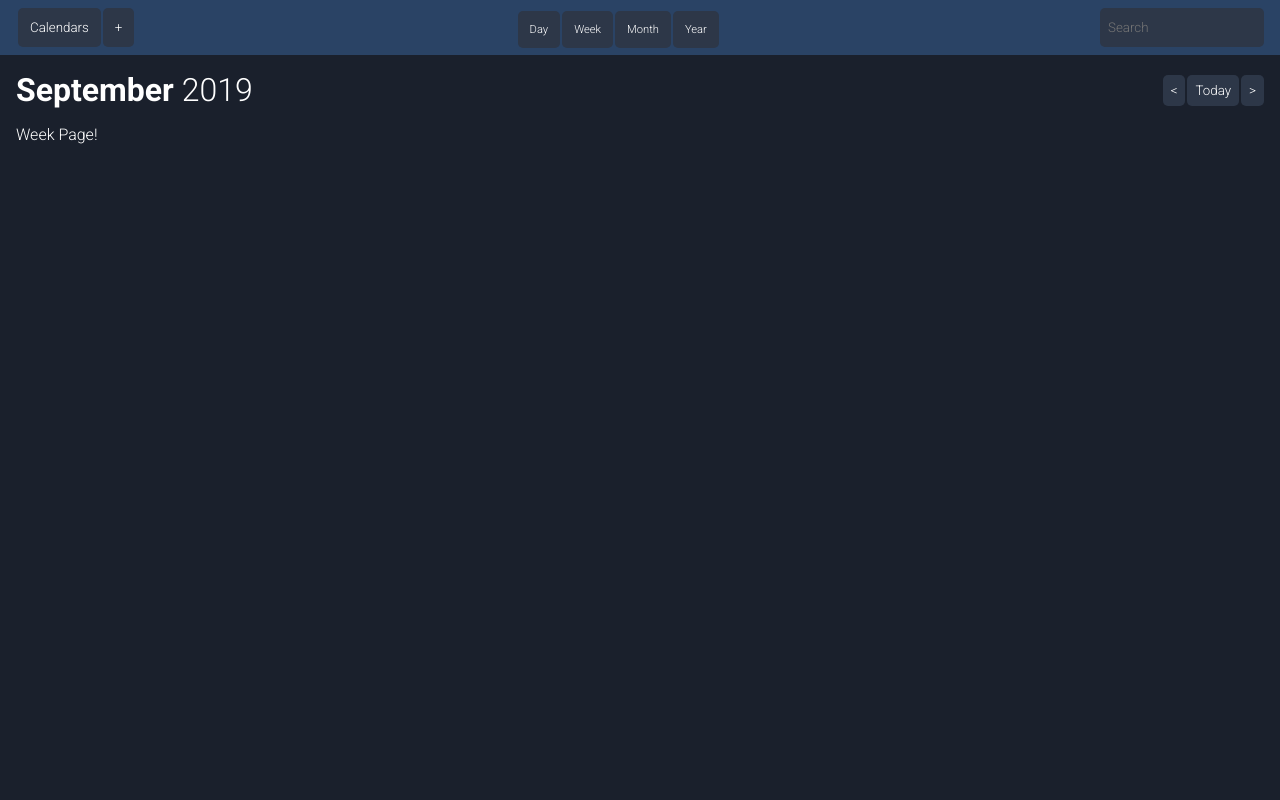
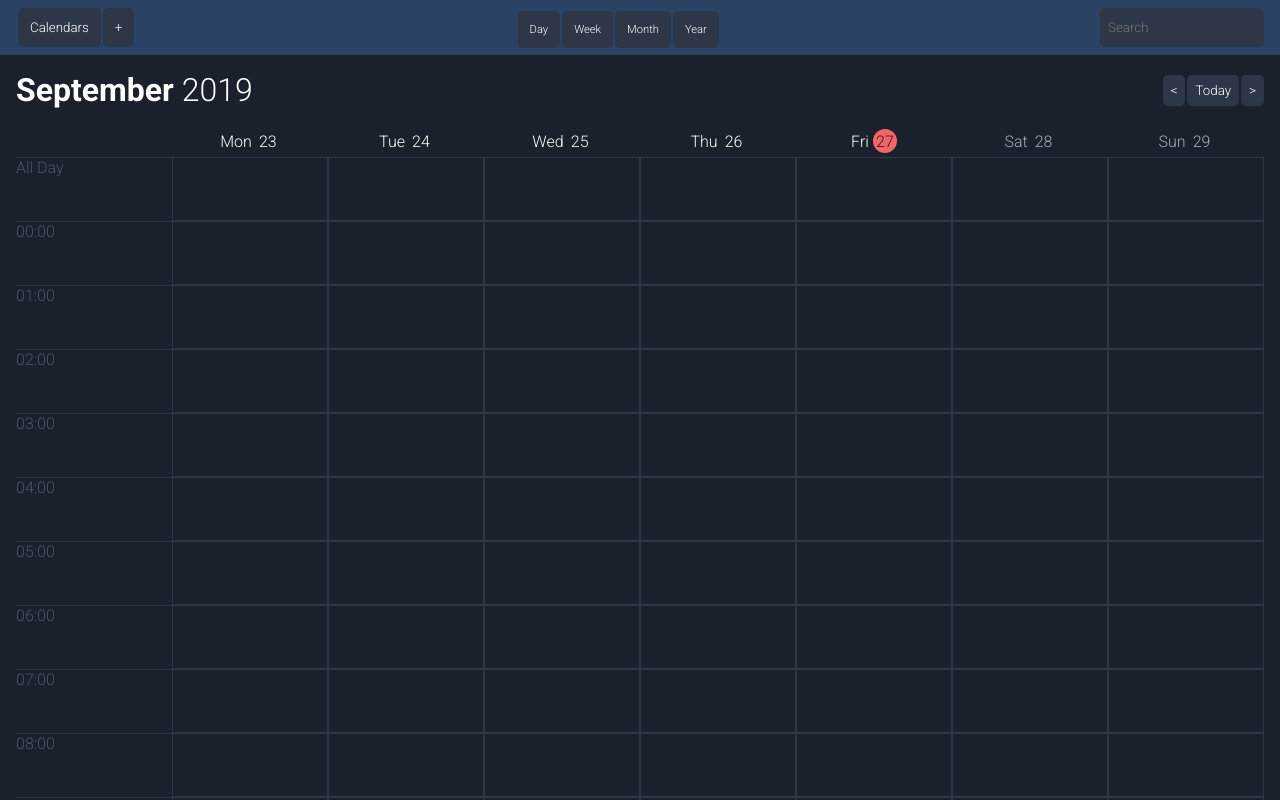
Before and after one commit to willbell71/CalendarApp, a React app in the folder calendar-reactts/: page /week in a window 1280 px wide. Shown: the top 800 px of the page. Built offline with nearby package versions, Linux system fonts and the light colour scheme; the HTML template or start-up script is replaced by a standard one.

Commit message:
Feature: week view

```diff
--- a/calendar-reactts/src/app.tsx
+++ b/calendar-reactts/src/app.tsx
@@ -84,7 +84,11 @@ class App extends React.Component<{}, TState> {
           today={ () => {} }
           next={ () => {} }
         />
-        <WeekPage date={ this.state.date }/>
+        <WeekPage
+          date={ this.state.date }
+          calendarService={ this.calendarService }
+          today={ new Date() }
+        />
       </>
     );
   }
--- a/calendar-reactts/src/week-page/styles.scss
+++ b/calendar-reactts/src/week-page/styles.scss
@@ -1,3 +1,63 @@
+$color-gray-500: #A0AEC0;
+$color-gray-700: #4A5568;
+$color-gray-800: #2D3748;
+$color-gray-900: #1A202C;
+
+$color-red-500: #F56565;
+
+$color-white: #ffffff;
+
 .week-page {
+  display: grid;
   margin-top: 16px;
+  grid-template-columns: repeat(8, 1fr);
 }
+
+.week-page__day {
+  align-items: center;
+  color: $color-white;
+  display: flex;
+  height: 32px;
+  justify-content: center;
+}
+
+.week-page__day--weekend {
+  color: $color-gray-500;
+}
+
+.week-page__day-date {
+  align-items: center;
+  display: flex;
+  height: 24px;
+  justify-content: center;
+  margin-left: 4px;
+  width: 24px;
+}
+
+.week-page__day-date--weekend {
+  color: $color-gray-500;
+}
+
+.week-page__day-date--today {
+  background-color: $color-red-500;
+  border-radius: 50%;
+  color: $color-gray-900;
+}
+
+.week-page__time {
+  border-top: 1px solid $color-gray-800;
+  color: $color-gray-700;
+}
+
+.week-page__time--now {
+  border-top: 1px solid $color-red-500;
+}
+
+.week-page__cell {
+  border: 1px solid $color-gray-800;
+  height: 64px;
+}
+
+.week-page__cell--now {
+  border-top: 1px solid $color-red-500;
+}
--- a/calendar-reactts/src/week-page/week-page.tsx
+++ b/calendar-reactts/src/week-page/week-page.tsx
@@ -1,13 +1,19 @@
 import * as React from 'react';
+
+import { ICalendarService } from '../services/calendar/icalendar-service';
 
 import './styles.scss';
 
 /**
  * Component properties.
- * @property {Date} data - date to display.
+ * @property {ICalendarService} calendarService - calendar service provider.
+ * @property {Date} date - date to display.
+ * @property {Date} today - today's date.
  */
 export type TProps = {
+  calendarService: ICalendarService,
   date: Date;
+  today: Date;
 };
 
 /**
@@ -19,9 +25,67 @@ export class WeekPage extends React.Component<TProps> {
    * @return {JSX.Element} component rendner.
    */
   public render(): JSX.Element {
+    // build column titles
+    const titles: string[] = ['', ...this.props.calendarService.getDayColumnLongTitle()];
+    // build row titles
+    const times: string[] = ['All Day'];
+    for (let time: number = 0; time < 24; time++) {
+      times.push(`${('00' + time).slice(-2)}:00`);
+    }
+
+    // get date for start of week
+    const startDate: Date = this.props.calendarService.getStartOfWeekGridDate(this.props.date);
+
+    // determine if time line is visible ( ie if today is visible show a line for the current time )
+    let isTodayVisible: boolean = false;
+
     return (
       <div className="week-page">
-        <p>Week Page!</p>
+        {titles.map((title: string, index: number) => {
+          const dateClassList: string[] = ['week-page__day-date'];
+          if (index > 5) {
+            dateClassList.push('week-page__day-date--weekend');
+          }
+          if (this.props.today.getFullYear() === startDate.getFullYear() &&
+              this.props.today.getMonth() === startDate.getMonth() &&
+              this.props.today.getDate() === startDate.getDate()) {
+            dateClassList.push('week-page__day-date--today');
+
+            isTodayVisible = true;
+          }
+
+          const dayClassList: string[] = ['week-page__day'];
+          if (index > 5) {
+            dayClassList.push('week-page__day--weekend');
+          }
+
+          const elem: JSX.Element = index ?
+            (<p key={ index } className={ dayClassList.join(' ') }>{ title }
+              <span className={dateClassList.join(' ')}>{ startDate.getDate() }</span>
+            </p>) : (<p key={ index }/>);
+
+          if (index > 0) {
+            startDate.setDate(startDate.getDate() + 1);
+          }
+
+          return elem;
+        })}
+
+        {times.map((time: string, timeIndex: number) => {
+          let now: number = -1;
+          if (isTodayVisible) {
+            now = this.props.today.getHours() + 1;
+          }
+
+          return (
+            <React.Fragment key={ timeIndex }>
+              <p className={ `week-page__time${timeIndex === now ? ' week-page__time--now' : ''}` }>{ time }</p>
+              {titles.slice(0, -1).map((title: string, titleIndex: number) => (
+                <div key={ titleIndex } className={ `week-page__cell ${timeIndex === now ? 'week-page__cell--now' : ''}` }/>
+              ))}
+            </React.Fragment>
+          );
+        })}
       </div>
     );
   }
```
Also changed, not shown: 1 other file (tests, documents, lock files or other folders).
